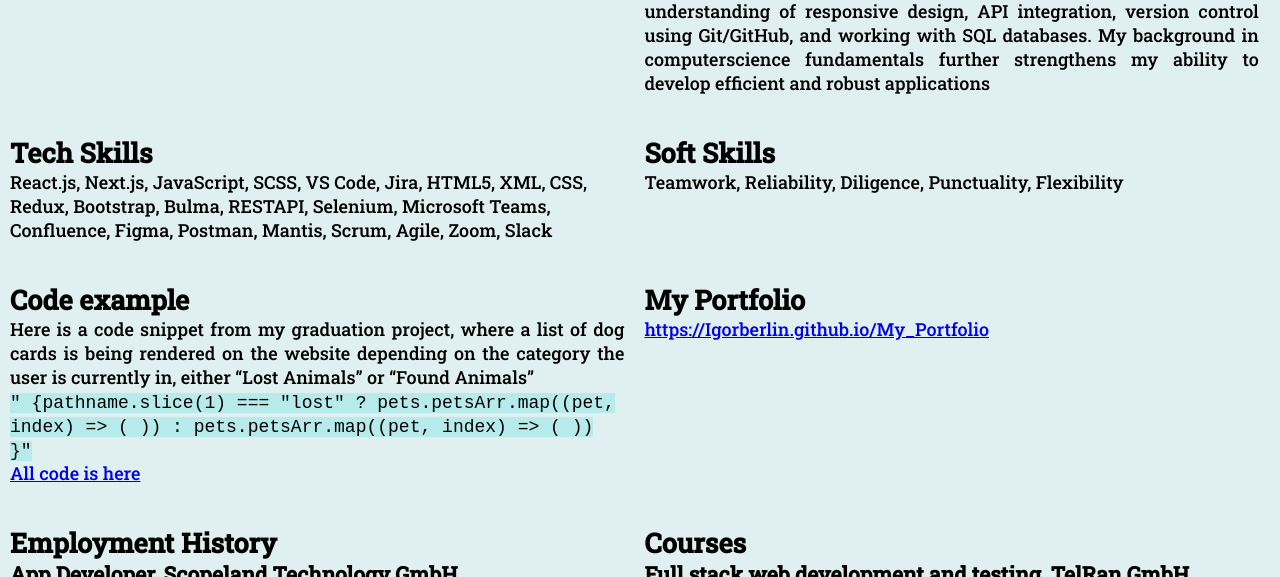
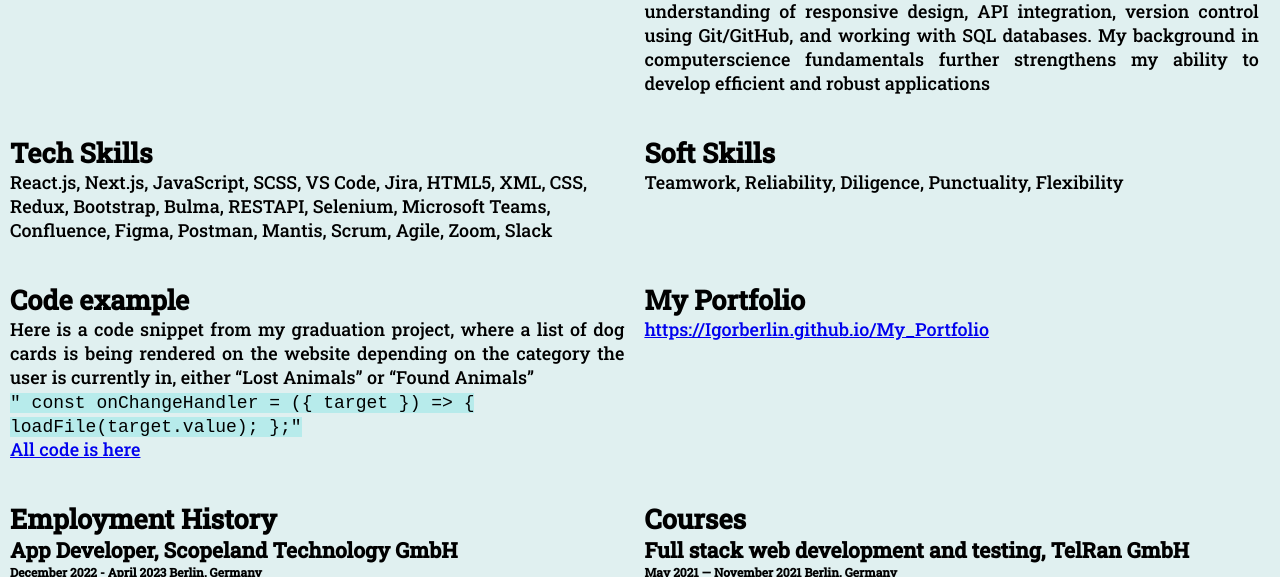
Before and after one commit to Igorberlin/rsschool-cv, a plain HTML site: page index.html in a window 1280 px wide. Shown: the part 434-1011 px from the top of the page. Drawn offline with Linux system fonts and the light colour scheme.

Commit message:
fix: change code example

```diff
--- a/index.html
+++ b/index.html
@@ -59,16 +59,11 @@
                 <h2>Code example</h2>
                 <p class="text-justify">Here is a code snippet from my graduation project, where a list of dog cards is being rendered on the website depending on the category the user is currently in, either “Lost Animals” or “Found Animals”</p>
                 <code class="main-code">"
-                    {pathname.slice(1) === "lost"
-                    ? pets.petsArr.map((pet, index) => (
-                    <PetItem key={index} pet={pet} index={pet.id} />
-                    ))
-                    : pets.petsArr.map((pet, index) => (
-                    <PetItem key={index} pet={pet} index={pet.id} />
-                    ))
-                    }"
+                    const onChangeHandler = ({ target }) => {
+                    loadFile(target.value);
+                    };"
                 </code>
-                <p><a href="https://github.com/Igorberlin/ProjectProPets/blob/main/client/src/modules/components/pets/PetsList.js" target="_blank">All code is here</a></p>
+                <p><a href="https://github.com/Igorberlin/ProjectProPets/blob/main/client/src/modules/components/pets/AddLostPost.js" target="_blank">All code is here</a></p>
             </div>
             <div class="section" id="portfolio">
                 <h2>My Portfolio</h2>
```
